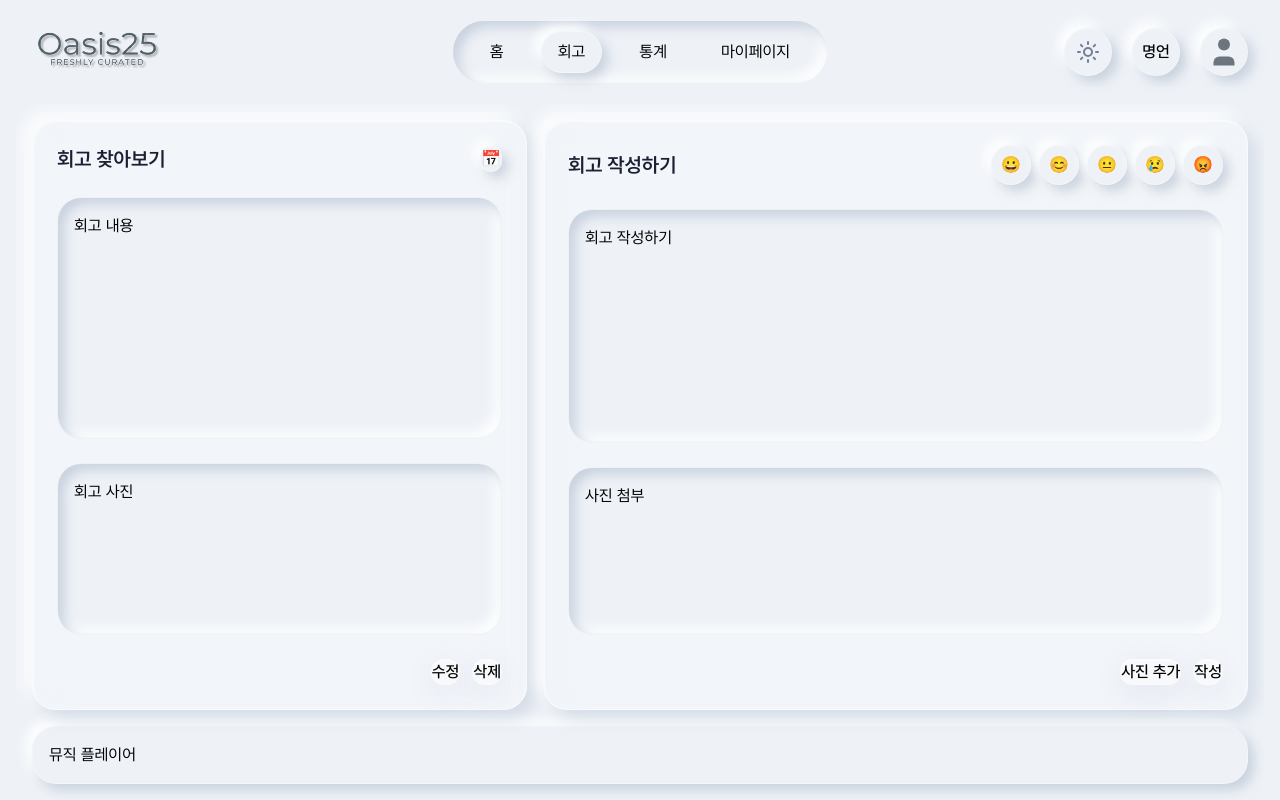
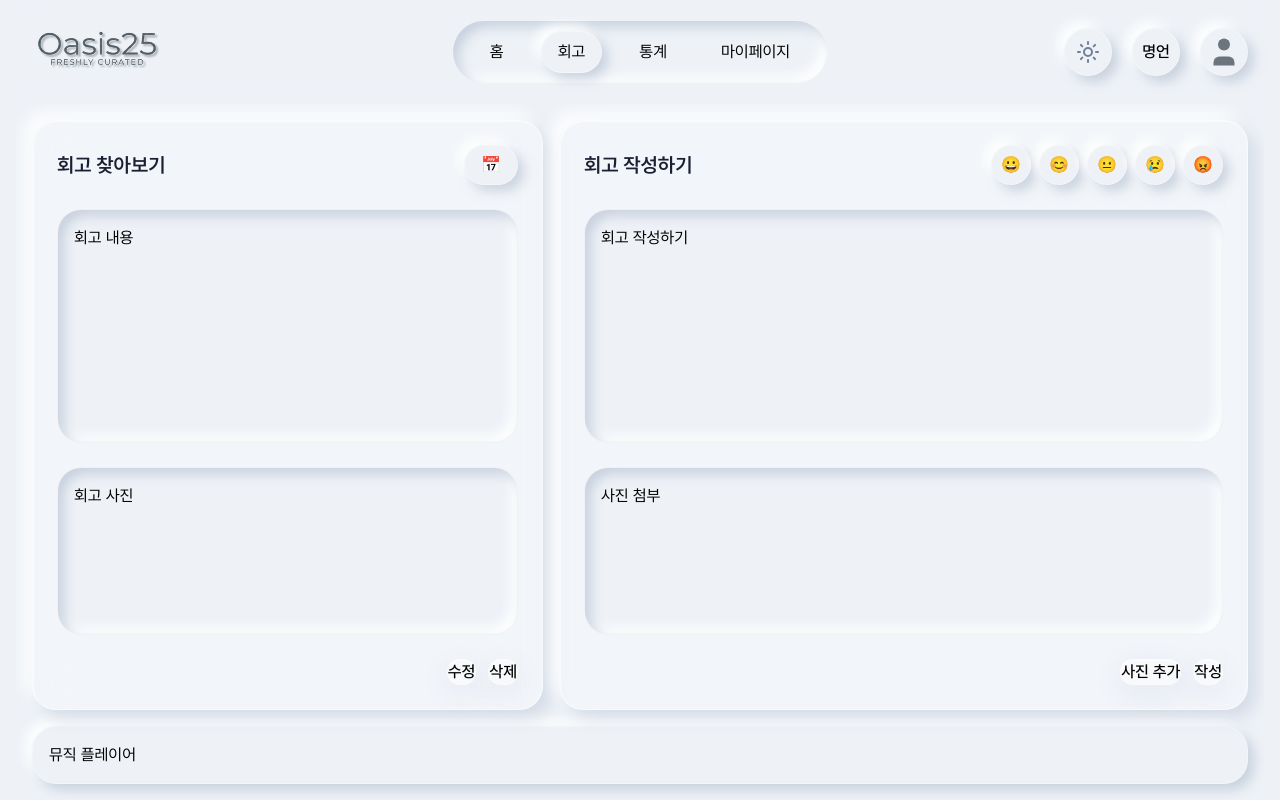
Before and after one commit to SSG-ureca/Oasis25-Frontend, a React (Vite) app: page /retrospect in a window 1280 px wide. Built offline with nearby package versions, Linux system fonts and the light colour scheme; no server answers.

Commit message:
Style: 페이지 내 헤더 버튼 높이 통일

```diff
--- a/src/components/retrospect/RetrospectSearchPanel.tsx
+++ b/src/components/retrospect/RetrospectSearchPanel.tsx
@@ -10,7 +10,15 @@ export const RetrospectSearchPanel = () => {
             title="회고 찾아보기"
             header={
                 <div className="flex items-center gap-2">
-                    <Button variant="neumorphism">📅</Button>
+                    <Button
+                        variant="neumorphism"
+                        className="
+                            h-10
+                            px-4
+                        "
+                    >
+                        📅
+                    </Button>
                 </div>
             }
             footer={
```
